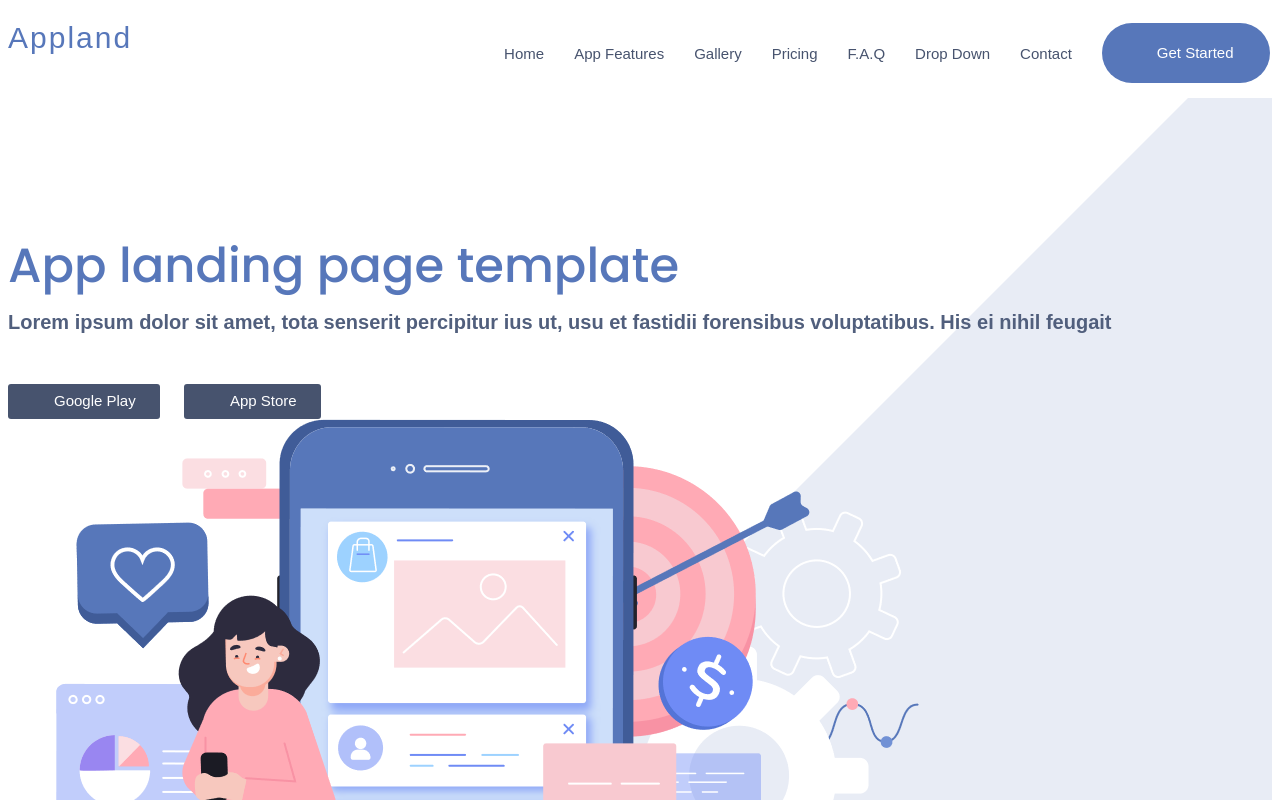
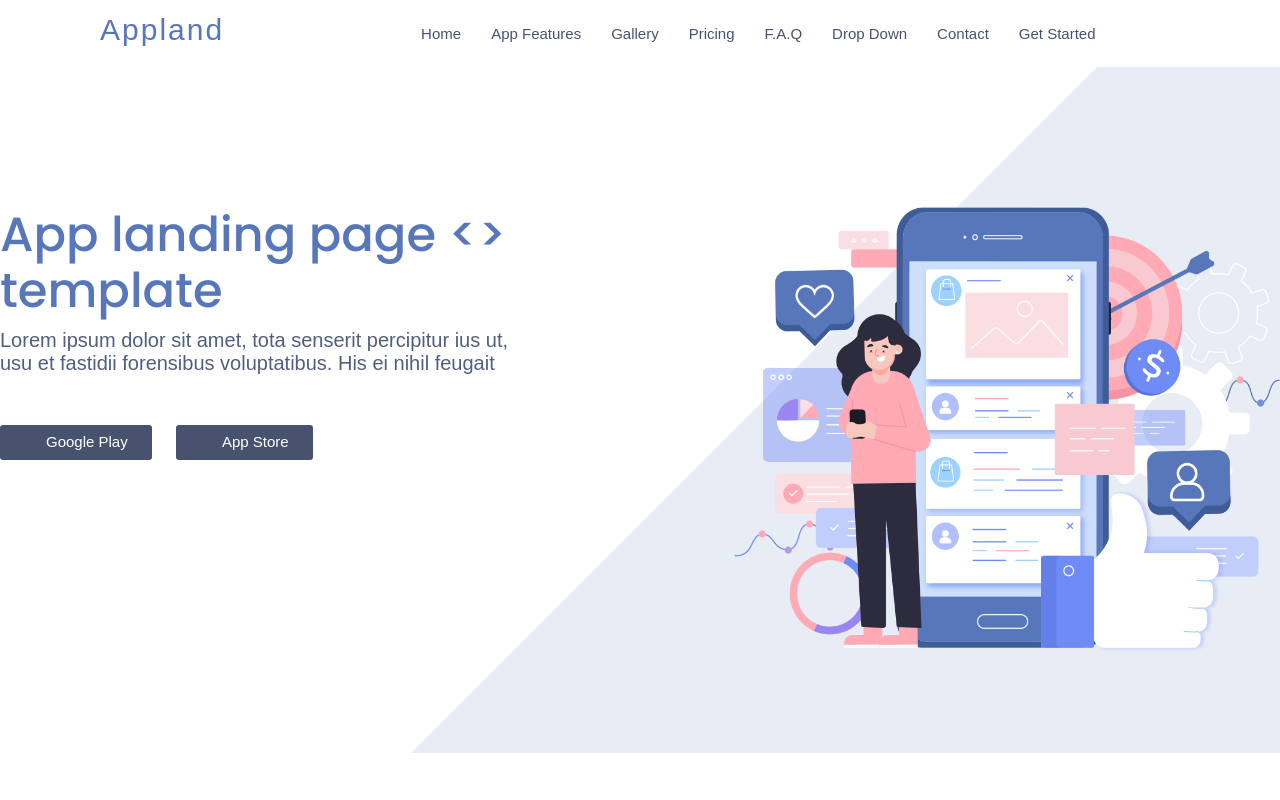
Before and after one commit to TanvirIslam8653/appland-tanvir, a plain HTML site: page index.html in a window 1280 px wide. Shown: the top 800 px of the page. Drawn offline with nearby package versions, Linux system fonts and the light colour scheme; files whose address does not match are found by name.

Commit message:
correction

```diff
--- a/index.html
+++ b/index.html
@@ -15,13 +15,15 @@
 <body>
 <!--header-->
 <header id="header" class="header">
-  <div  class="container align-items-center justify-content-between">
-    <div class="logo">
+  <div  class="container">
+    <!-- <div class="logo">
       <h1>
       <a href="./index.html">Appland</a>
       </h1>
-      </div>
+      </div> -->
       <!--Navbar-->
+      <a href="#" class="logo">Appland</a>
+
       <nav id="navbar" class="navbar">
        <ul>
         <li class="active"><a href="#hero">Home</a></li>
@@ -55,31 +57,27 @@
 </header>
 <!--Hero-->
 
-<section id="hero" class="d-flex align-items-center">
+<section id="hero" class="hero">
 
-  <div class="container">
-    <div class="row">
-      <div class=" justify-content-center ">
+  <div class="flex-container">
         <div>
-          <h1>App landing page template</h1>
-          <h2>Lorem ipsum dolor sit amet, tota senserit percipitur ius ut, usu et fastidii forensibus voluptatibus. His ei nihil feugait</h2>
+          <h1>App landing page <> template</h1>
+          <p>Lorem ipsum dolor sit amet, tota senserit percipitur ius ut,<br>usu et fastidii forensibus voluptatibus. His ei nihil feugait</p>
           <a href="" class="download-btn">Google Play</a>
           <a href="" class="download-btn">App Store</a>
-          </div>
-         </div>
-          <div class="hero-img">
-            <img src="./img/hero-img.png" class="img-fluid" alt="">
+           </div>
+           <div class="hero-img">
+            <img src="./img/hero-img.png" class="img" alt="">
            </div>
             </div>
-</div>
 </section>
 <!-- End Hero -->
 
 <!-- start-main -->
-<main id="main">
+<!-- <main id="main"> -->
 
   <!--App Features-->
-  <section id="app-features" class="app-features">
+  <!-- <section id="app-features" class="app-features">
     <div class="container">
 
       <div class="section-title">
@@ -124,11 +122,11 @@
       </div>
 
     </div>
-  </section>
+  </section> -->
   <!-- End-App Features Section -->
 
   <!--Details-->
-  <section id="details" class="details">
+  <!-- <section id="details" class="details">
     <div class="container">
 
       <div class="row content">
@@ -219,11 +217,11 @@
       </div>
 
     </div>
-  </section>
+  </section> -->
   <!-- End Details -->
 
   <!--Gallery Section-->
-  <section id="gallery" class="gallery">
+  <!-- <section id="gallery" class="gallery">
     <div class="container">
 
       <div class="section-title">
@@ -277,11 +275,11 @@
       </div>
 
     </div>
-  </section>
+  </section> -->
   <!-- End Gallery -->
 
   <!--Testimonials-->
-  <section id="testimonials" class="testimonials section-bg">
+  <!-- <section id="testimonials" class="testimonials section-bg">
     <div class="container">
 
       <div class="section-title">
@@ -356,11 +354,11 @@
       </div>
 
     </div>
-  </section>
+  </section> -->
   <!--End Testimonials-->
 
   <!--Pricing Section-->
-  <section id="pricing" class="pricing">
+  <!-- <section id="pricing" class="pricing">
     <div class="container">
 
       <div class="section-title">
@@ -412,11 +410,11 @@
       </div>
 
     </div>
-  </section>
+  </section> -->
   <!--End Pricing-->
 
   <!--F.A.Q-->
-  <section id="faq" class="faq">
+  <!-- <section id="faq" class="faq">
     <div class="container">
 
       <div class="section-title">
@@ -475,11 +473,11 @@
       </div>
 
     </div>
-  </section>
+  </section> -->
   <!--End F.A.Q-->
 
   <!--Contact-->
-  <section id="contact" class="contact">
+  <!-- <section id="contact" class="contact">
     <div class="container">
 
       <div class="section-title">
@@ -540,11 +538,11 @@
       </div>
 
     </div>
-  </section>
+  </section> -->
   <!-- End Contact -->
 
     <!-- Footer -->
-    <footer id="footer">
+    <!-- <footer id="footer">
 
       <div class="footer-newsletter">
         <div class="container">
@@ -621,8 +619,8 @@
           Designed by <a href="#">TanvirIslam</a>
         </div>
       </div>
-    </footer>
+    </footer> -->
     <!-- End Footer -->
-</main><!-- End main -->
+</main> <!-- End main -->
 </body>
 </html>
--- a/stylesheet/style.css
+++ b/stylesheet/style.css
@@ -1,3 +1,9 @@
+* {
+  margin: 0;
+  padding: 0;
+
+}
+
 body {
   font-family: "Open Sans", sans-serif;
   color: #585a61;
@@ -10,7 +16,7 @@ a {
 
 a:hover {
   color: #7b94c9;
-  text-decoration: none;
+
 }
 
 h1,
@@ -23,65 +29,42 @@ h6 {
 }
 
 /*Header*/
-
+.header {
+  position: sticky;
+  top: 0;
+  z-index: 10;
+}
 #header {
-  transition: all 0.5s;
   z-index: 997;
-  transition: all 0.5s;
   padding: 15px 0;
   background: rgba(255, 255, 255, 0.95);
 }
 
-#header.header{
-  background: transparent;
+#header .container {
   display: flex;
 }
-
-#header .container{
-  display: flex;
-}
-
-
-#header .logo h1 {
+.logo {
+  margin-left: 100px;
   font-size: 30px;
-  margin: 0;
+  color: #5777ba;
+  font-family: "Raleway", sans-serif;
   line-height: 1;
   font-weight: 400;
   letter-spacing: 2px;
 }
 
-#header .logo h1 a,
 #header .logo h1 a:hover {
   color: #5777ba;
-  text-decoration: none;
 }
 
-#header .logo img {
-  margin: 0;
-  max-height: 40px;
+/* Navbar */
+#navbar {
+  margin-right: 100px;
 }
-
-@media screen and (max-width: 768px) {
-  [data-aos-delay] {
-    transition-delay: 0 !important;
-  }
-}
-
-
-/* Navbar */
 
 .navbar {
   padding: 0;
-  margin-left: 342px;
-}
-#navbar .sticky {
-  position: fixed;
-  top: 0;
-  width: 100%;
-}
-
-.sticky + .content {
-  padding-top: 60px;
+  padding-left: 167px;
 }
 
 .navbar ul {
@@ -107,47 +90,6 @@ h6 {
   color: #47536e;
   white-space: nowrap;
   transition: 0.3s;
-}
-
-.navbar a i,  /*when i add icon then work */
-.navbar a:focus i {
-  font-size: 12px;
-  line-height: 0;
-  margin-left: 5px;
-}
-
-.navbar a:hover,
-.navbar .active,
-.navbar .active:focus,
-.navbar li:hover>a {
-  color: #5777ba;
-}
-
-.navbar .getstarted,
-.navbar .getstarted:focus {
-  background: #5777ba;
-  padding: 12px 25px;
-  margin-left: 30px;
-  line-height: 1;
-  border-radius: 50px;
-}
-
-#navbar .getstarted{
-  width: 118px;
-  height: 36px;
-
-}
-
-#navbar .button{
-  text-align: center;
-  color: #ffff;
-
-}
-
-.navbar .getstarted:hover,
-.navbar .getstarted:focus:hover {
-  background: #748ec6;
-  color: #ffff;
 }
 
 .navbar .dropdown ul {
@@ -206,22 +148,16 @@ h6 {
   visibility: visible;
 }
 
-@media (max-width: 1366px) {
-  .navbar .dropdown .dropdown ul {
-    left: -90%;
-  }
-
-  .navbar .dropdown .dropdown:hover>ul {
-    left: -100%;
-  }
-}
-
 /*-----Hero-----*/
 #hero {
   width: 100%;
   position: relative;
   overflow: hidden;
   padding: 140px 0 100px 0;
+}
+
+.flex-container {
+  display: flex;
 }
 
 #hero::before {
@@ -245,10 +181,20 @@ h6 {
   font-family: "Poppins", sans-serif;
 }
 
-#hero h2 {
-  color: #515f7d;
+#hero p {
+  color: #515F7D;
   margin-bottom: 50px;
   font-size: 20px;
+  font-family: "Raleway", sans-serif;
+}
+
+#hero .img {
+  width: 546px;
+  height: 100%;
+  left: 652px;
+  top: 38px;
+
+
 }
 
 #hero .download-btn {
@@ -279,7 +225,7 @@ h6 {
   margin-left: 20px;
 }
 
-@media (max-width: 991px) {
+/* @media (max-width: 991px) {
   #hero {
     text-align: center;
   }
@@ -312,7 +258,7 @@ h6 {
   #hero .hero-img img {
     width: 70%;
   }
-}
+} */
 
 @media (max-width: 575px) {
   #hero .hero-img img {
@@ -322,7 +268,7 @@ h6 {
 
 
 /*--- Sections General----*/
-section {
+/* section {
   padding: 60px 0;
   overflow: hidden;
 }
@@ -347,10 +293,10 @@ section {
 
 .section-bg {
   background-color: #f2f5fa;
-}
+} */
 
 /*----App Features----*/
-.app-features .content {
+/* .app-features .content {
   padding: 30px 0;
 }
 
@@ -390,10 +336,10 @@ section {
   .app-features .image img {
     max-width: 100%;
   }
-}
+} */
 
 /*----Details----*/
-.details .content+.content {
+/* .details .content+.content {
   margin-top: 100px;
 }
 
@@ -421,10 +367,10 @@ section {
 
 .details .content p:last-child {
   margin-bottom: 0;
-}
+} */
 
 /*--- Gallery------*/
-.gallery {
+/* .gallery {
   overflow: hidden;
 }
 
@@ -467,10 +413,10 @@ section {
     margin-top: 10px;
     border-radius: 25px;
   }
-}
+} */
 
 /*----Testimonials----*/
-.testimonials .testimonials-carousel,
+/* .testimonials .testimonials-carousel,
 .testimonials .testimonials-slider {
   overflow: hidden;
 }
@@ -504,9 +450,10 @@ section {
   font-size: 14px;
   color: #999;
   margin: 0;
-}
+} */
+
 /* after adding icon */
-.testimonials .testimonial-item .quote-icon-left,
+/* .testimonials .testimonial-item .quote-icon-left,
 .testimonials .testimonial-item .quote-icon-right {
   color: #e8ecf5;
   font-size: 26px;
@@ -545,10 +492,10 @@ section {
 
 .testimonials .id-pagination .id-pagination-bullet-active {
   background-color: #5777ba;
-}
+} */
 
 /*---Pricing----*/
-.pricing .row {
+/* .pricing .row {
   padding-top: 40px;
 }
 
@@ -659,11 +606,11 @@ section {
     max-width: 100%;
     margin: 0 auto 30px auto;
   }
-}
+} */
 
 /*---Frequently Asked Questions---*/
 
-.faq .list {
+/* .faq .list {
   padding: 0 100px;
 }
 
@@ -701,9 +648,10 @@ section {
   right: 0;
   left: 20px;
   color: #b1c0df;
-}
+} */
+
 /* after adding icon */
-.faq .list .icon-show,
+/* .faq .list .icon-show,
 .faq .list .icon-close {
   font-size: 24px;
   position: absolute;
@@ -740,12 +688,12 @@ section {
   .faq .list {
     padding: 0;
   }
-}
+} */
 
 /*--------------------------------------------------------------
 # Contact
 --------------------------------------------------------------*/
-.contact .info {
+/* .contact .info {
   padding: 20px 40px;
   background: #f1f3f6;
   color: #47536e;
@@ -772,7 +720,7 @@ section {
   font-size: 15px;
 }
 
-.contact  .error-message {
+.contact .error-message {
   display: none;
   color: #fff;
   background: #ed3c0d;
@@ -820,23 +768,23 @@ section {
   color: #8a8c95;
 }
 
-.contact  input,
-.contact  textarea {
+.contact input,
+.contact textarea {
   border-radius: 0;
   box-shadow: none;
   font-size: 14px;
 }
 
-.contact  input:focus,
-.contact  textarea:focus {
+.contact input:focus,
+.contact textarea:focus {
   border-color: #5777ba;
 }
 
-.contact  input {
+.contact input {
   padding: 10px 15px;
 }
 
-.contact  textarea {
+.contact textarea {
   padding: 12px 15px;
 }
 
@@ -850,26 +798,26 @@ section {
   margin-top: 5px;
 }
 
-.contact  button[type=submit]:hover {
+.contact button[type=submit]:hover {
   background: #5777ba;
   color: #fff;
 }
 
 @media (max-width: 1024px) {
-  .contact  {
+  .contact {
     padding: 30px 15px 15px 15px;
   }
 }
 
 @media (max-width: 768px) {
-  .contact  {
+  .contact {
     padding: 15px 0 0 0;
   }
-}
+} */
 
 
 /*----Footer----*/
-#footer {
+/* #footer {
   background: #fff;
   padding: 0 0 30px 0;
   color: #47536e;
@@ -1044,4 +992,4 @@ section {
     text-align: center;
     padding: 5px 0;
   }
-}
+} */
```
